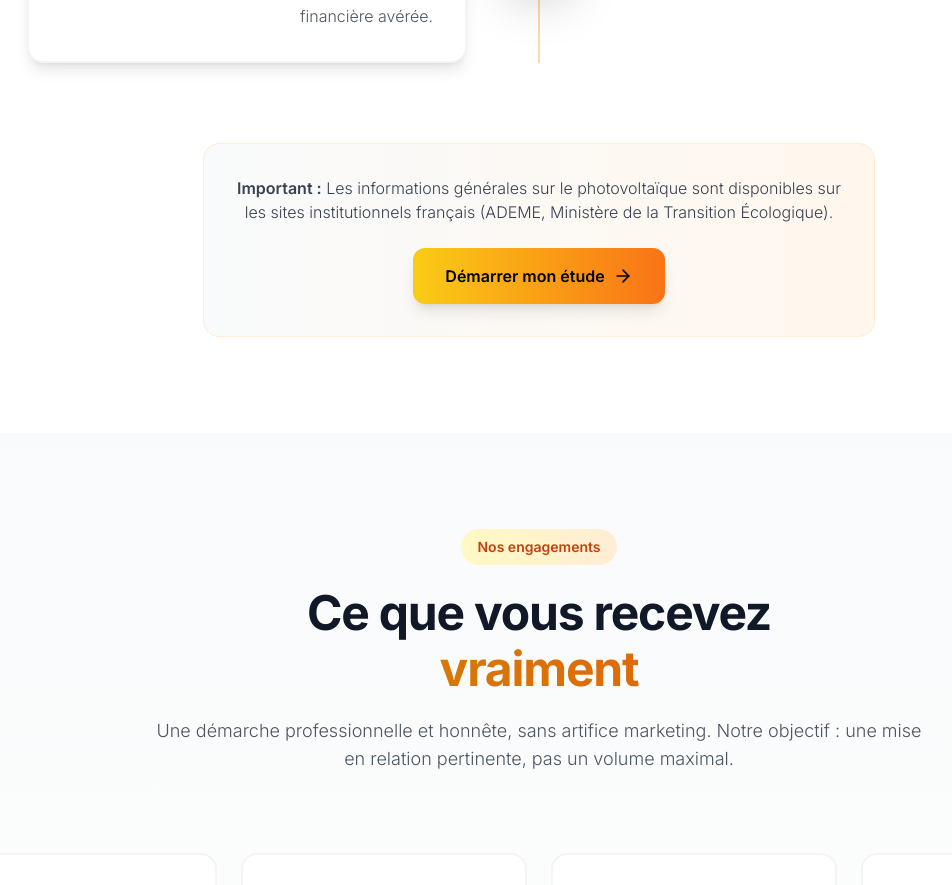
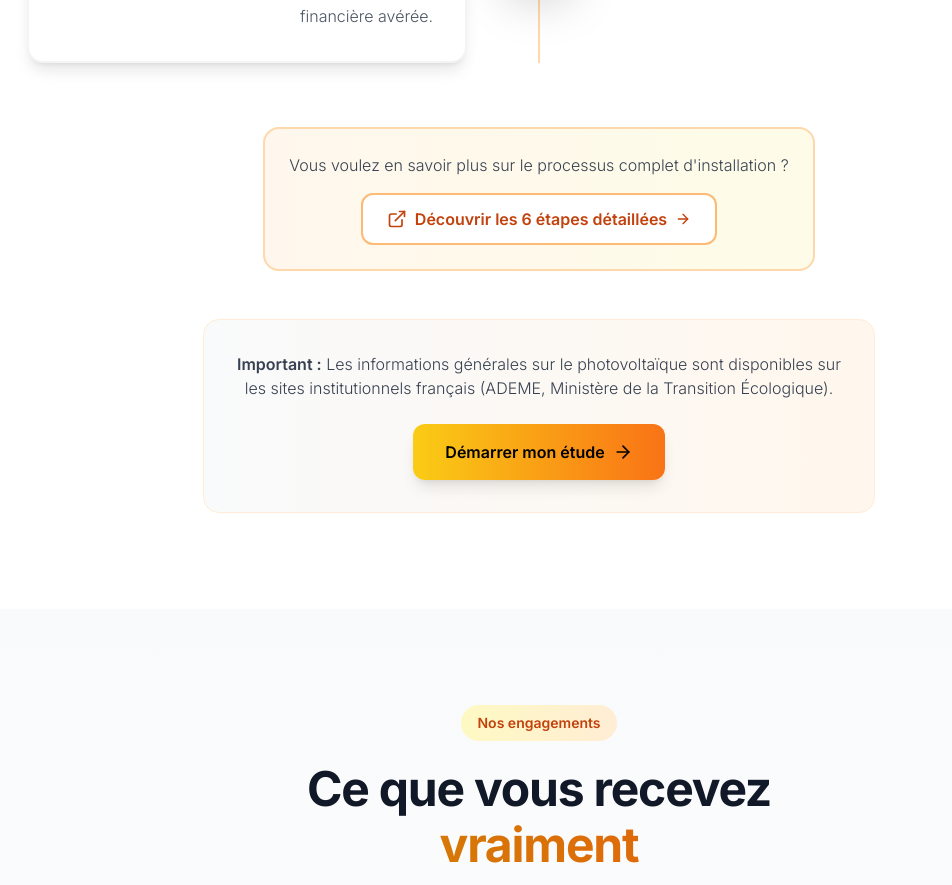
Before and after one commit to Usineafric/landing-solaire-fr, a React (Vite) app: page / in a window 1280 px wide. Shown: the part 7160-8045 px from the top of the page, without its empty margins (101-1053 px from the left). Built offline with nearby package versions, Linux system fonts and the light colour scheme; no server answers.

Commit message:
feat: Lien vers /processus depuis HowItWorks

```diff
--- a/src/sections/HowItWorks.jsx
+++ b/src/sections/HowItWorks.jsx
@@ -1,4 +1,5 @@
-import { ClipboardList, Search, PhoneCall, ArrowRight, Zap } from "lucide-react";
+import { ClipboardList, Search, PhoneCall, ArrowRight, Zap, ExternalLink } from "lucide-react";
+import { Link } from "react-router-dom";
 
 export default function HowItWorks() {
   const steps = [
@@ -102,8 +103,25 @@ export default function HowItWorks() {
           </div>
         </div>
 
+        {/* 🆕 BOUTON VERS PAGE PROCESSUS DÉTAILLÉE */}
+        <div className="mt-16 text-center">
+          <div className="inline-block bg-gradient-to-r from-orange-50 to-yellow-50 border-2 border-orange-200 rounded-2xl p-6 max-w-2xl">
+            <p className="text-gray-700 mb-4 font-light">
+              Vous voulez en savoir plus sur le processus complet d'installation ?
+            </p>
+            <Link
+              to="/processus"
+              className="inline-flex items-center gap-2 bg-white border-2 border-orange-300 text-orange-700 px-6 py-3 rounded-xl font-semibold hover:bg-orange-50 transition-all hover:scale-105"
+            >
+              <ExternalLink className="w-5 h-5" />
+              Découvrir les 6 étapes détaillées
+              <ArrowRight className="w-4 h-4" />
+            </Link>
+          </div>
+        </div>
+
         {/* CTA Footer */}
-        <div className="mt-20 text-center">
+        <div className="mt-12 text-center">
           <div className="inline-block bg-gradient-to-r from-gray-50 to-orange-50 border border-orange-100 rounded-2xl p-8 max-w-2xl">
             <p className="text-gray-700 mb-6 font-light">
               <strong className="font-semibold">Important :</strong> Les informations générales sur le photovoltaïque sont disponibles
```
